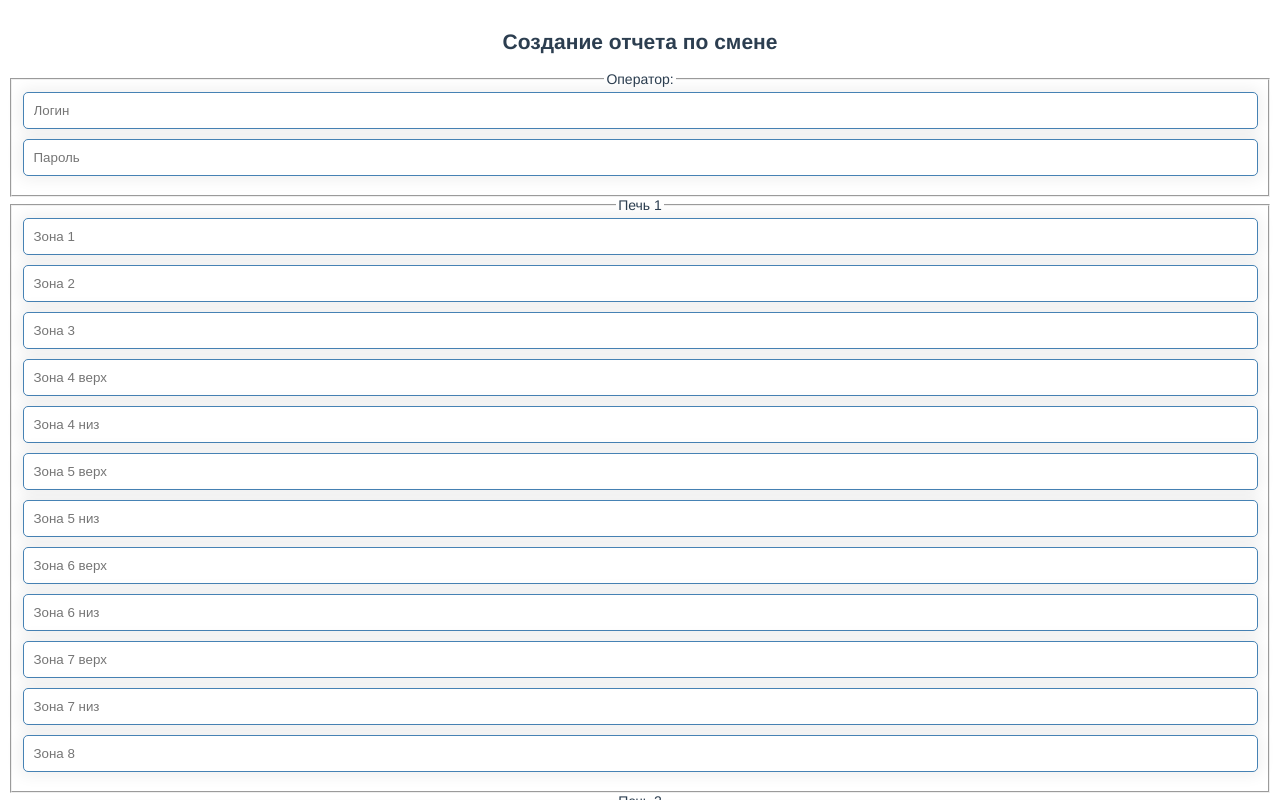
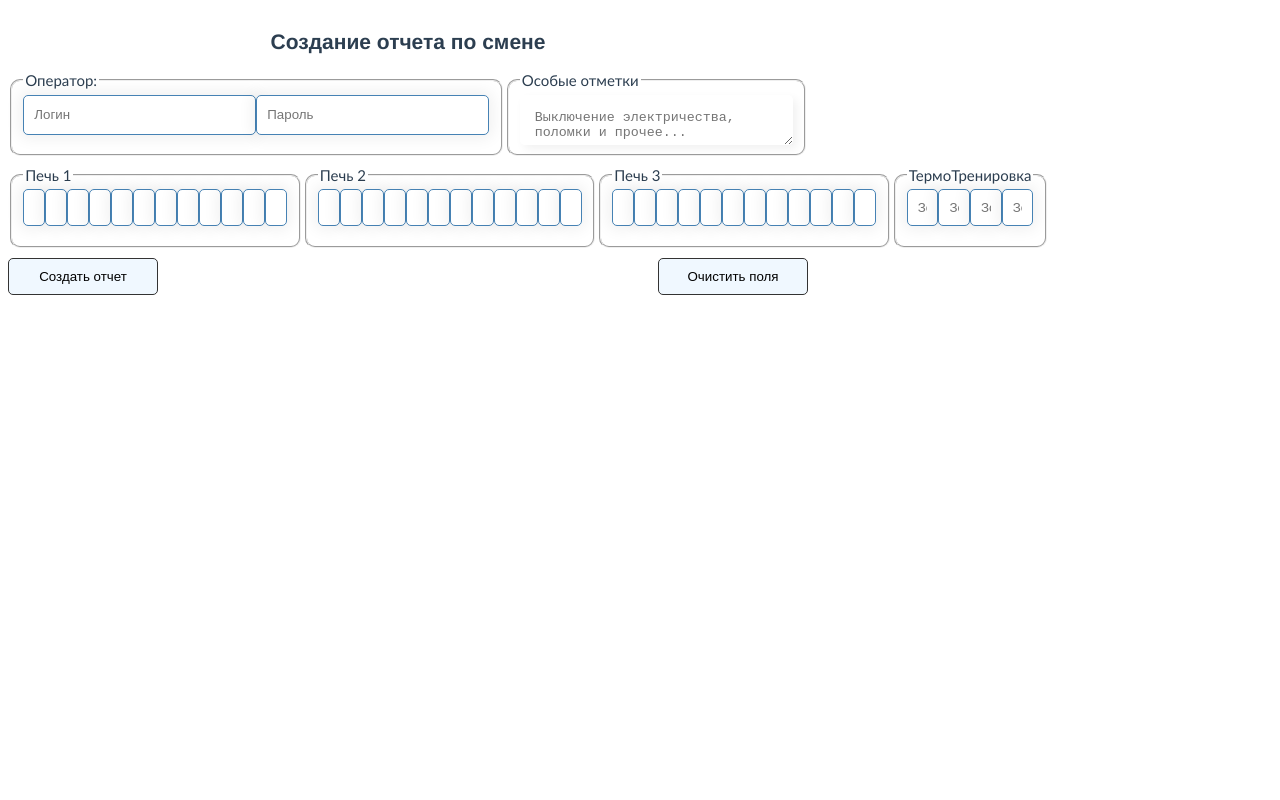
Before and after one commit to Pavelgq/burning-report, a Vue app: page /person-report in a window 1280 px wide. Shown: the top 800 px of the page. Built offline with nearby package versions, Linux system fonts and the light colour scheme.

Commit message:
Стилизовал таблицу по печам

```diff
--- a/src/components/forms/v-person-report.vue
+++ b/src/components/forms/v-person-report.vue
@@ -2,31 +2,41 @@
     <section class="person-report">
         <h2>Создание отчета по смене</h2>
         <form action="/person-report" method="post">
-            <fieldset>
-                <legend>
-                    Оператор:
-                </legend>
-                <input type="text" name="login" v-model="login" placeholder="Логин">
-                <input type="password" name="password" v-model="password" placeholder="Пароль">
-            </fieldset>
-            <fieldset>
+            <div class="wrapper">
+                <fieldset class="form__field auth">
+                    <legend class="field__legend">
+                        Оператор:
+                    </legend>
+                    <input type="text" class="auth__text" name="login" v-model="login" placeholder="Логин">
+                    <input type="password" class="auth__text" name="password" v-model="password" placeholder="Пароль">
+                </fieldset>
+                <fieldset class="form__field field">
+
+                    <legend class="field__legend">Особые отметки</legend>
+
+                    <textarea class="field__area"  placeholder="Выключение электричества, поломки и прочее..."></textarea>
+
+                </fieldset>
+            </div>
+            <div class="wrapper">
+            <fieldset class="form__field tonel">
                 <legend>
                     Печь 1
                 </legend>
-                <input type="text" name="" v-model="packs[0].z1" placeholder="Зона 1">
-                <input type="text" name="" v-model="packs[0].z2" placeholder="Зона 2">
-                <input type="text" name="" v-model="packs[0].z3" placeholder="Зона 3">
-                <input type="text" name="" v-model="packs[0].z4_1" placeholder="Зона 4 верх">
-                <input type="text" name="" v-model="packs[0].z4_2" placeholder="Зона 4 низ">
-                <input type="text" name="" v-model="packs[0].z5_1" placeholder="Зона 5 верх">
-                <input type="text" name="" v-model="packs[0].z5_2" placeholder="Зона 5 низ">
-                <input type="text" name="" v-model="packs[0].z6_1" placeholder="Зона 6 верх">
-                <input type="text" name="" v-model="packs[0].z6_2" placeholder="Зона 6 низ">
-                <input type="text" name="" v-model="packs[0].z7_1" placeholder="Зона 7 верх">
-                <input type="text" name="" v-model="packs[0].z7_2" placeholder="Зона 7 низ">
-                <input type="text" name="" v-model="packs[0].z8" placeholder="Зона 8">
+                <input type="text" class="tonel__text" name="" v-model="packs[0].z1" placeholder="Зона 1">
+                <input type="text" class="tonel__text" name="" v-model="packs[0].z2" placeholder="Зона 2">
+                <input type="text" class="tonel__text" name="" v-model="packs[0].z3" placeholder="Зона 3">
+                <input type="text" class="tonel__text" name="" v-model="packs[0].z4_1" placeholder="Зона 4 верх">
+                <input type="text" class="tonel__text" name="" v-model="packs[0].z4_2" placeholder="Зона 4 низ">
+                <input type="text" class="tonel__text" name="" v-model="packs[0].z5_1" placeholder="Зона 5 верх">
+                <input type="text" class="tonel__text" name="" v-model="packs[0].z5_2" placeholder="Зона 5 низ">
+                <input type="text" class="tonel__text" name="" v-model="packs[0].z6_1" placeholder="Зона 6 верх">
+                <input type="text" class="tonel__text" name="" v-model="packs[0].z6_2" placeholder="Зона 6 низ">
+                <input type="text" class="tonel__text" name="" v-model="packs[0].z7_1" placeholder="Зона 7 верх">
+                <input type="text" class="tonel__text" name="" v-model="packs[0].z7_2" placeholder="Зона 7 низ">
+                <input type="text" class="tonel__text" name="" v-model="packs[0].z8" placeholder="Зона 8">
             </fieldset>
-<fieldset>
+            <fieldset class="form__field tonel">
                 <legend>
                     Печь 2
                 </legend>
@@ -43,7 +53,7 @@
                 <input type="text" name="" v-model="packs[1].z7_2" placeholder="Зона 7 низ">
                 <input type="text" name="" v-model="packs[1].z8" placeholder="Зона 8">
             </fieldset>
-            <fieldset>
+            <fieldset class="form__field tonel">
                 <legend>
                     Печь 3
                 </legend>
@@ -60,7 +70,21 @@
                 <input type="text" name="" v-model="packs[2].z7_2" placeholder="Зона 7 низ">
                 <input type="text" name="" v-model="packs[2].z8" placeholder="Зона 8">
             </fieldset>
-             <button type="button" class="" @click="send">Создать отчет</button>
+             <fieldset class="form__field tonel">
+                <legend>
+                    ТермоТренировка
+                </legend>
+                <input type="text" name="" v-model="packs[3].z1" placeholder="Зона 1">
+                <input type="text" name="" v-model="packs[3].z2" placeholder="Зона 2">
+                <input type="text" name="" v-model="packs[3].z3" placeholder="Зона 3">
+                <input type="text" name="" v-model="packs[3].z4" placeholder="Зона 4">
+            </fieldset>
+            </div>
+            <div class="wrapper">
+                <button type="button" class="form__button" @click="send">Создать отчет</button>
+                <button type="button" class="form__button" @click="clear">Очистить поля</button>
+            </div>
+
         </form>
     </section>
 </template>
@@ -73,7 +97,7 @@ export default {
         login: '',
         password: '',
         packs: [
-            {},{},{}
+            {},{},{},{}
         ]
         }
   },
@@ -91,11 +115,26 @@ export default {
             this.$store.dispatch('POST_PERSON_REPORT_TO_API', item)
         })
 
+    },
+    clear() {
+        console.log();
     }
   },
 }
 </script>
 
-<style>
+<style lang="less">
+    .person-report {
+        width: 800px;
+    }
+    .tonel {
+        // display: flex;
+        // flex-direction: row;
+        // flex-wrap: wrap;
+
+        &__text {
+
+        }
+    }
 
 </style>
--- a/src/components/table-part/v-table-part.vue
+++ b/src/components/table-part/v-table-part.vue
@@ -1,8 +1,6 @@
 <template>
     <section class="data">
-        <object class="v-table__sort" type="image/svg+xml" data="@/assets/unfold_more.svg" >
-                            <img src="@/assets/abc_sort.svg">
-                        </object>
+
         <table class="v-table">
             <thead >
                 <tr class="v-table__header">
--- a/src/components/v-home.vue
+++ b/src/components/v-home.vue
@@ -1,7 +1,64 @@
 <template>
-    <div>Домашняя
-        <!-- <router-link to="/person-report">Отчеты по печам</router-link>
-        <router-link to="/part-report">Отчеты по партиям</router-link> -->
-        <router-link to="/view-data">Перейти к работе</router-link>
-    </div>
+    <main class="main">
+        <div class="home">
+            <h1>Участок обжига</h1>
+            Программа для ведения электронного журнала.
+
+            <h2>Краткое руководство:</h2>
+            <p class = "home__par">
+                В обязанности сотрудников обжигового участка входит ведение журнала продукции и текущего состояния оборудования.
+                Данная программа дополняет эти обазанности дублированием данных в электронном виде.
+                От оператора требуется:
+                <ol>
+                    <li>В начале смены заполнить форму <b>отчета по смене</b>,
+                    где требуется указать температурные показатели каждой зоны, каждой печи,
+                    не зависимо от того, к каким печам Вы прикреплены.</li>
+                    <li>При выходе партии из печи, необходимо заполнить форму <b>отчета по партии</b>,
+                    где указываются характеристики партии и количество брака.</li>
+                    <li>При завершении работы требуется снова заполнить форму <b>отчета по смене</b>. </li>
+                </ol>
+
+                Каждому оператору выдан личный логин и пароль для создания отчета. Эти данные нужны для идентификации оператора создавшего отчет и недопущения халатного отношения к созданию отчетов. Пожалуйста, не пердавайте данные другим сотрудникам.
+            </p>
+            <!-- <router-link to="/person-report">Отчеты по печам</router-link>
+            <router-link to="/part-report">Отчеты по партиям</router-link> -->
+            <router-link class="home__button" to="/view-data">Перейти к работе</router-link>
+        </div>
+    </main>
+
 </template>
+
+<style lang="less">
+    .main {
+        width: auto;
+        margin: 0 auto;
+    }
+    .home {
+        display: flex;
+        flex-direction: column;
+        align-items: center;
+        justify-content: center;
+        width: 600px;
+        &__button {
+            width: 300px;
+
+            padding: 10px;
+            border: 1px solid #555555;
+            border-radius: 5px;
+
+            &:hover {
+                background-color: #eeeeee;
+            }
+            text-decoration: none;
+            color: #555555;
+
+            margin-top: 20px;
+        }
+
+        &__par {
+            text-align: left;
+        }
+    }
+
+
+</style>
```
Also changed, not shown: src/components/forms/v-part-report.vue (+0 -18 lines).
